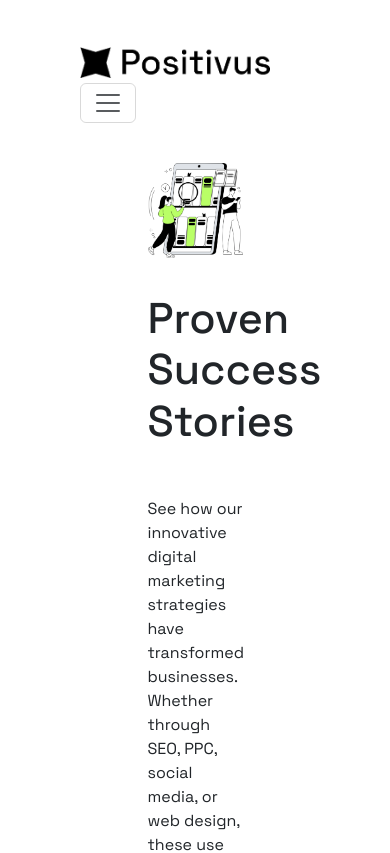
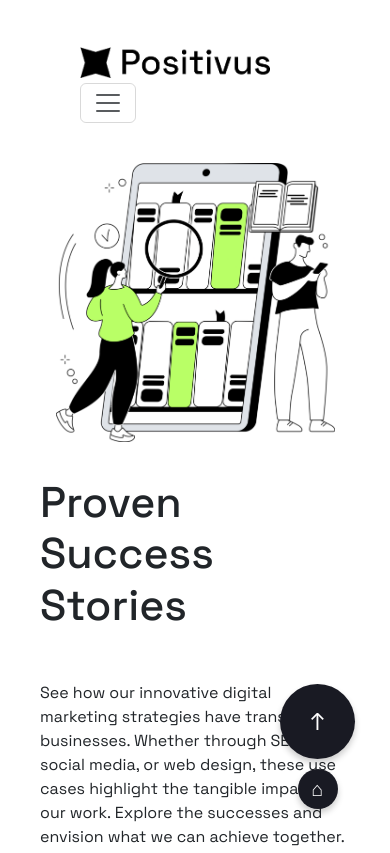
Before and after one commit to Saifsaad1/Positivus4, a React (Create React App) app: page /Positivus4/UseCases in a window 390 px wide. Shown: the top 853 px of the page. Built offline with nearby package versions, Linux system fonts and the light colour scheme.

Commit message:
تحديثات جديدة على الموقع

```diff
--- a/src/Components/about/Components/success/success.css
+++ b/src/Components/about/Components/success/success.css
@@ -62,12 +62,12 @@
 /* for screen size 768 */
 @media (max-width: 768px) {
 .success .success-img{
-    width: 100%;
+    width: 90% !important;
     height: auto;
 }
 
 .success .success-title{
-    width: 100%;
+    width: 100% !important;
 }
 
 
@@ -96,11 +96,11 @@
     }
 
    .success .success-img{
-        width: 50% !important;
+        width: 50% ;
     }
 
     .success .success-title{
-        width: 50% !important;
+        width: 50% ;
     }
 
 
--- a/src/Components/blog/Components/blog-main/blog-main.css
+++ b/src/Components/blog/Components/blog-main/blog-main.css
@@ -90,6 +90,9 @@
         width: 100% !important;
     }
 
+    .blog-main .blog-img{
+        width: 90% !important;
+    }
 }
 
 
@@ -98,7 +101,7 @@
 @media (max-width: 992px) {
 
  .blog-main{
-    padding: 60px 40px;
+    padding: 70px 50px !important;
     gap: 60px;
  }
 
@@ -108,7 +111,7 @@
  }
 
  .blog-main .blog-main-title{
-    width: 100%;
+    width: 100% !important;
  }
 
  .blog-main .blog-main-title h2{
--- a/src/Components/home/Components/main/main.css
+++ b/src/Components/home/Components/main/main.css
@@ -128,8 +128,12 @@
         width: 100%;
     }
 
+    .main-right{
+        width: 90% !important;
+    }
+
     .main .main-right-img {
-        width: 100%;
+        width: 100% !important;
         height: auto;
         margin-top: 60px;
     }
@@ -151,8 +155,9 @@
 @media (max-width: 992px) {
 
 
+
     .main .main-right-img  {
-        width: 100% !important;
+        width: 100% ;
         height: auto !important;
     }
 
@@ -194,7 +199,7 @@
     }
 
     .main .main-right-img{
-        width: 100% !important;
+        width: 100% ;
         height: auto !important;
     }
 
--- /dev/null
+++ b/src/Components/navbar/floating-buttons.css
@@ -0,0 +1,46 @@
+.floating-buttons {
+    position: fixed;
+    bottom: 35px;
+    right: 35px;
+    display: flex;
+    flex-direction: column;
+    align-items: center;
+    gap: 10px;
+    z-index: 1000;
+}
+
+.scroll-top-btn {
+    background-color: var(--pr2-color);
+    color: white;
+    border: none;
+    border-radius: 50%;
+    width: 75px;
+    height: 75px;
+    font-size: 24px;
+    cursor: pointer;
+    box-shadow: 0px 4px 6px rgba(0,0,0,0.2);
+    transition: all 0.3s ease-in-out;
+}
+
+.scroll-top-btn:hover {
+    background-color: var(--pr2-color);
+    transform: scale(1.1);
+}
+
+.go-home-btn {
+    background-color: var(--pr2-color);
+    color: white;
+    border: none;
+    border-radius: 50%;
+    width: 40px;
+    height: 40px;
+    font-size: 20px;
+    cursor: pointer;
+    box-shadow: 0px 4px 6px rgba(0,0,0,0.2);
+    transition: all 0.3s ease-in-out;
+}
+
+.go-home-btn:hover {
+    background-color: #1e7e34;
+    transform: scale(1.1);
+}
--- a/src/Components/navbar/navbar.js
+++ b/src/Components/navbar/navbar.js
@@ -1,5 +1,5 @@
 //import browserRouter, Link, Routes, Route, useLocation
-import { BrowserRouter, Link, Routes, Route, useLocation } from "react-router-dom"
+import { BrowserRouter, Link, Routes, Route, useLocation, useNavigate } from "react-router-dom"
 
 //import useState
 import { useState, useEffect } from 'react';
@@ -10,10 +10,10 @@ import 'bootstrap/dist/js/bootstrap.bundle.min.js';
 
 //import css
 import "./navbar.css"
+import "./floating-buttons.css"   // ✅ ملف الأزرار الجديدة
 
 //import logo
 import logoBlack from "./images/logo-black.png"
-
 
 //import Home
 import Home from "../home/home";
@@ -36,6 +36,8 @@ import Blog from "../blog/blog";
 const NavbarContent = () => {
     const [activeIndex, setActiveIndex] = useState(null);
     const location = useLocation();
+    const navigate = useNavigate();
+
     // detect active link from pathname
     useEffect(() => {
         switch (location.pathname) {
@@ -61,10 +63,21 @@ const NavbarContent = () => {
 
     const liEvent = (index) => {
         setActiveIndex(index);
-    }
+    };
+
+    // scroll to top
+    const scrollToTop = () => {
+        window.scrollTo({ top: 0, behavior: "smooth" });
+    };
+
+    // navigate to home
+    const goHome = () => {
+        navigate("/");
+    };
 
     return (
         <>
+            {/* Navbar */}
             <nav className="navbar navbar-expand-lg cs-navbar flex-between">
                 <div className="container-fluid">
                     {/* Logo */}
@@ -157,13 +170,27 @@ const NavbarContent = () => {
                 <Route path="/Pricing" element={<Pricing />}></Route>
                 <Route path="/Blog" element={<Blog />}></Route>
             </Routes>
+
+            {/* Floating Buttons */}
+            <div className="floating-buttons">
+                {/* Scroll To Top */}
+                <button className="scroll-top-btn" onClick={scrollToTop}>
+                    ↑
+                </button>
+
+                {/* Go Home (يظهر فقط إذا لم يكن في الصفحة الرئيسية) */}
+                {location.pathname !== "/" && (
+                    <button className="go-home-btn" onClick={goHome}>
+                        ⌂
+                    </button>
+                )}
+            </div>
         </>
     )
 }
 
 const Navbar = () => (
     <BrowserRouter basename="/Positivus4">
-
         <NavbarContent />
     </BrowserRouter>
 );
--- a/src/Components/services/Components/engine-opt/engine-opt.css
+++ b/src/Components/services/Components/engine-opt/engine-opt.css
@@ -90,7 +90,7 @@
     .engine-opt .eng-opt-title h3 {
         background-color: unset;
         color: #fff;
-        margin-left: 0;
+        margin-left: 0 !important;
 
     }
 
--- a/src/Components/services/Components/services-main/services-main.css
+++ b/src/Components/services/Components/services-main/services-main.css
@@ -48,7 +48,10 @@
     font-size: 28px;
 }
 
-
+.services-main .services-main-img{
+    width: 90% !important ;
+    height: auto;
+ }
 
 
 
@@ -69,13 +72,14 @@
  }
 
  .services-main .services-main-img{
-    width: 50%;
+    width: 50% ;
     height: auto;
  }
 
  .services-main .services-main-title{
-    width: 50%;
+    width: 100% !important;
  }
+
 
 
 
--- a/src/Components/use-cases/Components/featured-success/featured-success.css
+++ b/src/Components/use-cases/Components/featured-success/featured-success.css
@@ -95,7 +95,7 @@
     }
 
     .featured-success .success-numbers .success-number-box{
-        width: 100%;
+        width: 100% !important;
     }
 
     .featured-success .success-numbers .success-number-box h2{
--- a/src/Components/use-cases/Components/proven-success/proven-success.css
+++ b/src/Components/use-cases/Components/proven-success/proven-success.css
@@ -1,6 +1,7 @@
 
 .proven-success{
     padding: 65px 100px;
+    align-items: center !important;
 }
 
 .proven-success .proven-success-img{
@@ -19,12 +20,13 @@
 /* for screen size 768 */
 @media (max-width: 768px) {
 .proven-success .proven-success-img{
-    width: 100%;
+    width: 90% !important;
     height: auto;
 }
 
 .proven-success .proven-success-title{
-    margin-left: 0;
+    margin-left: 0 !important;
+    width: 100% !important;
 }
 
 
@@ -61,12 +63,20 @@
 
 /* media for size 1200px */
 @media (max-width: 1200px) {
+    .proven-success{
+         padding: 45px 80px;
+
+    }
 
   .proven-success .proven-success-img{
-   width: 50% !important;
-    height: auto !important;
+   width: 50% ;
+    height: auto ;
 
 
+  }
+
+  .proven-success .proven-success-title{
+    margin-left: 70px;
   }
 
 
--- a/src/index.css
+++ b/src/index.css
@@ -533,7 +533,7 @@ button {
   }
 
   .section-padding {
-    padding: 0 20px;
+    padding: 0 20px !important;
   }
 
   .section-main {
```
